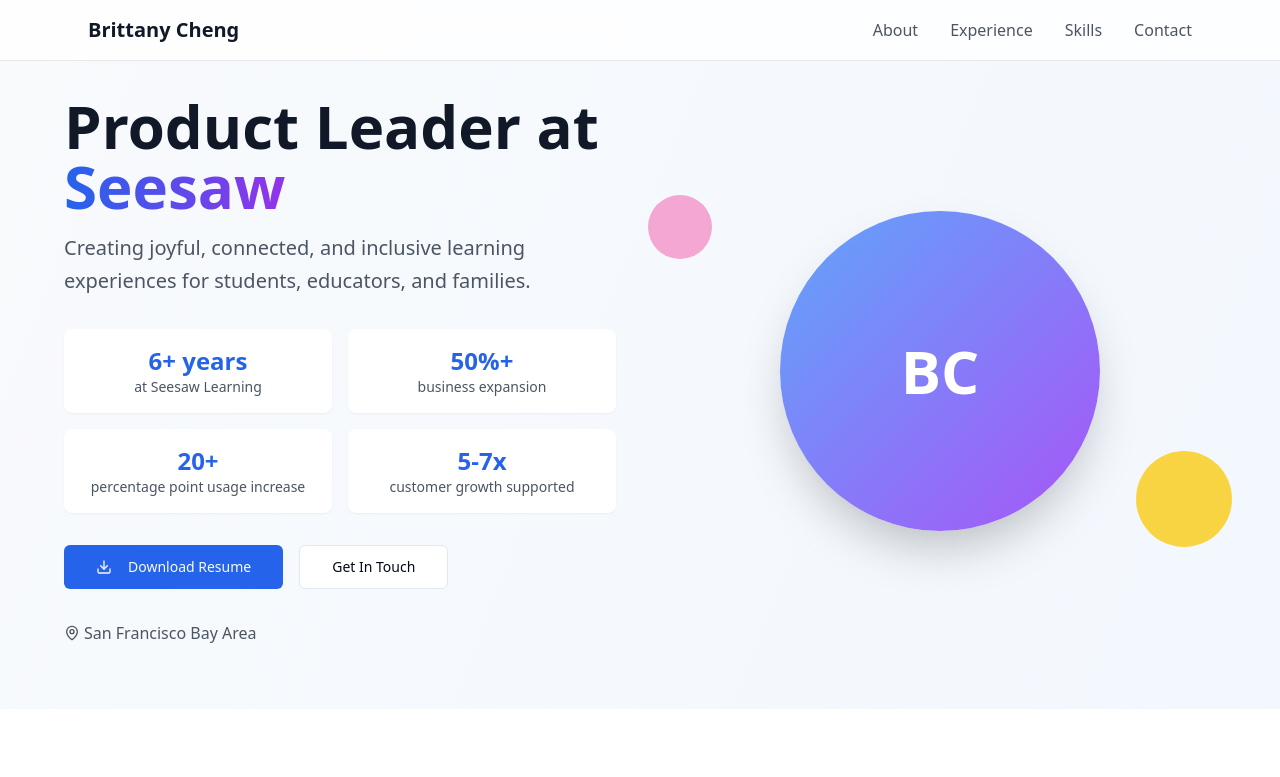
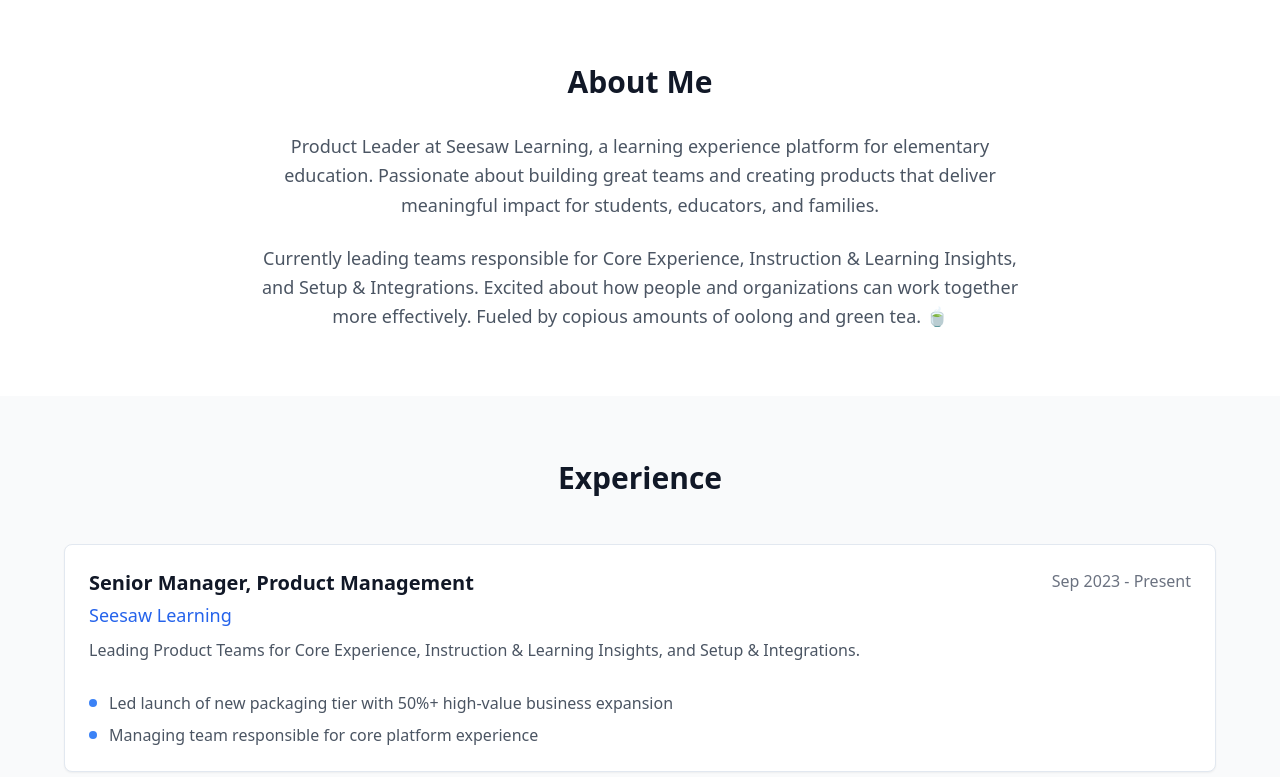
Before and after one commit to bcheng42/bcheng42.github.io, a React (Vite) app: page / in a window 1280 px wide. Shown: the top 777 px of the page. Built offline with nearby package versions, Linux system fonts and the light colour scheme.

Commit message:
Refactor: Update name and remove content
Removed content above "About Me" section and updated name to Brittany Cheng Betten throughout the website.

```diff
--- a/src/pages/Index.tsx
+++ b/src/pages/Index.tsx
@@ -1,3 +1,4 @@
+
 import React from 'react';
 import { MapPin, Mail, Linkedin, ExternalLink, Download, Users, TrendingUp, Target, Award } from 'lucide-react';
 import { Button } from '@/components/ui/button';
@@ -54,13 +55,6 @@ const Index = () => {
     { name: "Educational Technology", level: 98, icon: Award }
   ];
 
-  const achievements = [
-    { metric: "6+ years", label: "at Seesaw Learning" },
-    { metric: "50%+", label: "business expansion" },
-    { metric: "20+", label: "percentage point usage increase" },
-    { metric: "5-7x", label: "customer growth supported" }
-  ];
-
   const scrollToSection = (sectionId: string) => {
     const element = document.getElementById(sectionId);
     element?.scrollIntoView({ behavior: 'smooth' });
@@ -68,75 +62,6 @@ const Index = () => {
 
   return (
     <div className="min-h-screen bg-gradient-to-br from-slate-50 to-blue-50">
-      {/* Navigation */}
-      <nav className="fixed top-0 w-full bg-white/80 backdrop-blur-md z-50 border-b border-gray-200">
-        <div className="max-w-6xl mx-auto px-6 py-4">
-          <div className="flex justify-between items-center">
-            <h1 className="text-xl font-bold text-gray-900">Brittany Cheng</h1>
-            <div className="hidden md:flex space-x-8">
-              <button onClick={() => scrollToSection('about')} className="text-gray-600 hover:text-blue-600 transition-colors">About</button>
-              <button onClick={() => scrollToSection('experience')} className="text-gray-600 hover:text-blue-600 transition-colors">Experience</button>
-              <button onClick={() => scrollToSection('skills')} className="text-gray-600 hover:text-blue-600 transition-colors">Skills</button>
-              <button onClick={() => scrollToSection('contact')} className="text-gray-600 hover:text-blue-600 transition-colors">Contact</button>
-            </div>
-          </div>
-        </div>
-      </nav>
-
-      {/* Hero Section */}
-      <section className="pt-24 pb-16 px-6">
-        <div className="max-w-6xl mx-auto">
-          <div className="grid lg:grid-cols-2 gap-12 items-center">
-            <div className="space-y-8">
-              <div className="space-y-4">
-                <h1 className="text-5xl lg:text-6xl font-bold text-gray-900 leading-tight">
-                  Product Leader at
-                  <span className="bg-gradient-to-r from-blue-600 to-purple-600 bg-clip-text text-transparent"> Seesaw</span>
-                </h1>
-                <p className="text-xl text-gray-600 leading-relaxed">
-                  Creating joyful, connected, and inclusive learning experiences for students, educators, and families.
-                </p>
-              </div>
-
-              {/* Achievement Stats */}
-              <div className="grid grid-cols-2 gap-4">
-                {achievements.map((achievement, index) => (
-                  <div key={index} className="text-center p-4 bg-white rounded-lg shadow-sm">
-                    <div className="text-2xl font-bold text-blue-600">{achievement.metric}</div>
-                    <div className="text-sm text-gray-600">{achievement.label}</div>
-                  </div>
-                ))}
-              </div>
-
-              <div className="flex flex-col sm:flex-row gap-4">
-                <Button size="lg" className="bg-blue-600 hover:bg-blue-700">
-                  <Download className="mr-2 h-4 w-4" />
-                  Download Resume
-                </Button>
-                <Button variant="outline" size="lg" onClick={() => scrollToSection('contact')}>
-                  Get In Touch
-                </Button>
-              </div>
-
-              <div className="flex items-center space-x-4 text-gray-600">
-                <div className="flex items-center">
-                  <MapPin className="h-4 w-4 mr-1" />
-                  <span>San Francisco Bay Area</span>
-                </div>
-              </div>
-            </div>
-
-            <div className="relative">
-              <div className="w-80 h-80 mx-auto bg-gradient-to-br from-blue-400 to-purple-500 rounded-full flex items-center justify-center text-white text-6xl font-bold shadow-2xl">
-                BC
-              </div>
-              <div className="absolute -bottom-4 -right-4 w-24 h-24 bg-yellow-400 rounded-full opacity-80"></div>
-              <div className="absolute -top-4 -left-4 w-16 h-16 bg-pink-400 rounded-full opacity-60"></div>
-            </div>
-          </div>
-        </div>
-      </section>
-
       {/* About Section */}
       <section id="about" className="py-16 px-6 bg-white">
         <div className="max-w-4xl mx-auto text-center">
@@ -238,7 +163,7 @@ const Index = () => {
 
       {/* Footer */}
       <footer className="py-8 px-6 bg-gray-900 text-white text-center">
-        <p className="opacity-80">© 2024 Brittany Cheng. Creating joyful learning experiences at Seesaw.</p>
+        <p className="opacity-80">© 2024 Brittany Cheng Betten. Creating joyful learning experiences at Seesaw.</p>
       </footer>
     </div>
   );
```
